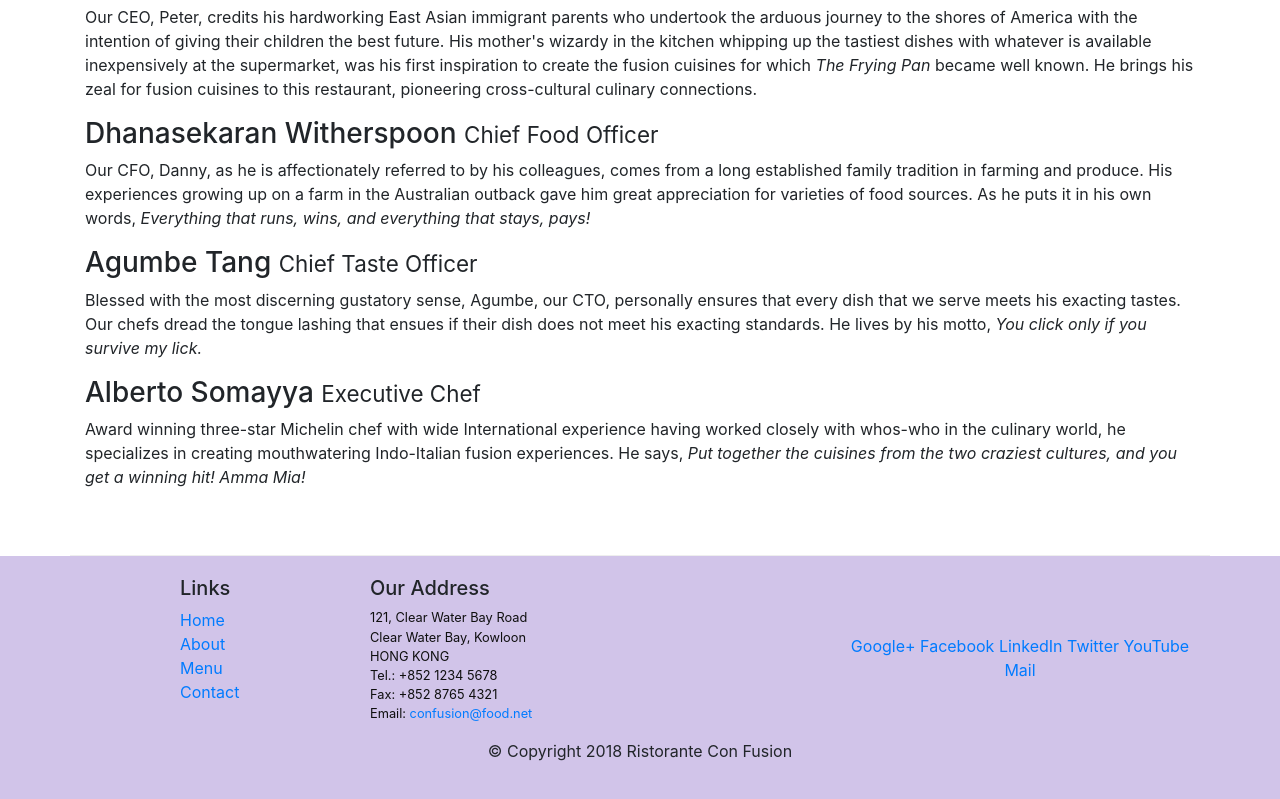
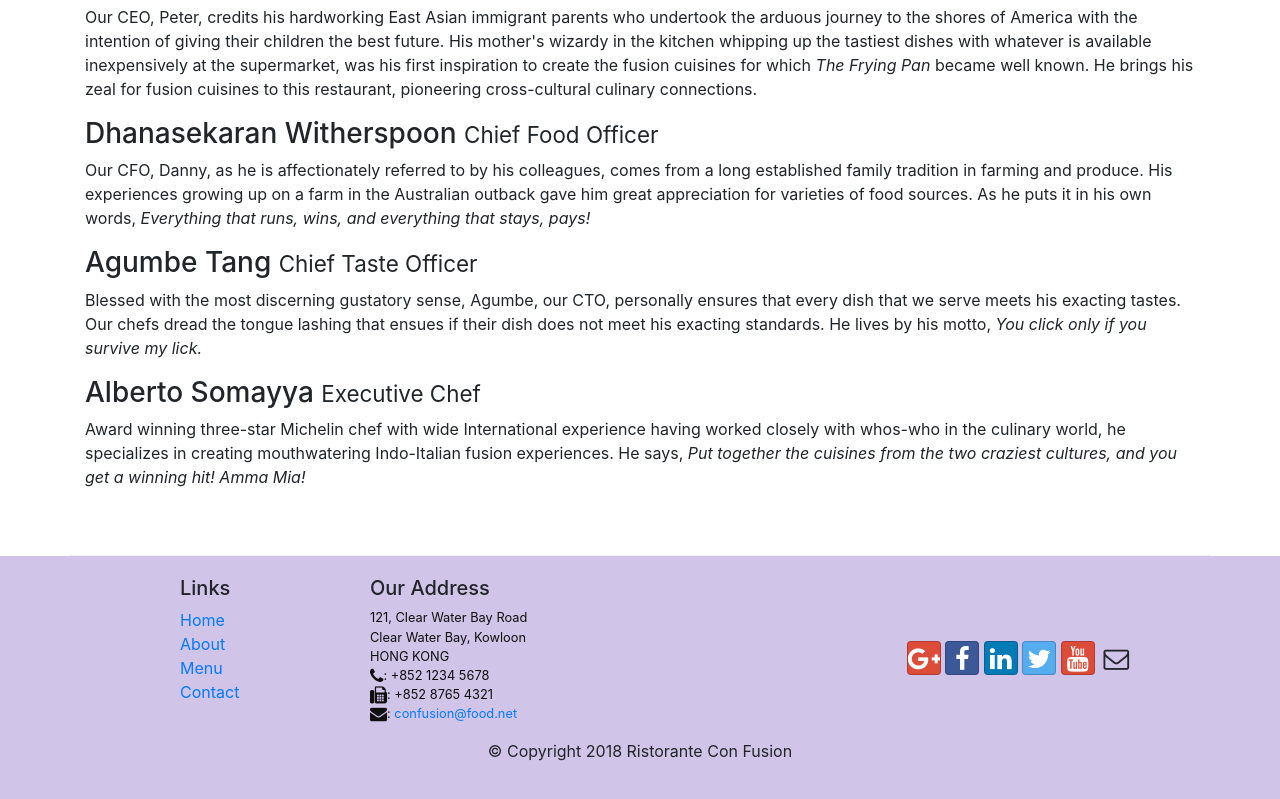
Before and after one commit to fort3/conFusion, a website: page aboutus.html in a window 1280 px wide. Shown: the part 1018-1817 px from the top of the page. Drawn offline with nearby package versions, Linux system fonts and the light colour scheme.

Commit message:
Icon Fonts

```diff
--- a/aboutus.html
+++ b/aboutus.html
@@ -12,6 +12,8 @@
 
     <!-- Bootstrap CSS -->
     <link rel="stylesheet" href="node_modules/bootstrap/dist/css/bootstrap.min.css">
+    <link rel="stylesheet" href="node_modules/font-awesome/css/font-awesome.min.css">
+    <link rel="stylesheet" href="node_modules/bootstrap-social/bootstrap-social.css">
 </head>
 
 <body>
@@ -25,16 +27,16 @@
             <div class="collapse navbar-collapse" id="Navbar">
                 <ul class="navbar-nav mr-auto">
                     <li class="nav-item">
-                        <a class="nav-link" href="./index.html">Home</a>
+                        <a class="nav-link" href="./index.html"><span class="fa fa-home fa-lg"> Home</span></a>
                     </li>
                     <li class="nav-item active">
-                        <a class="nav-link" href="#">About</a>
+                        <a class="nav-link" href="#"><span class="fa fa-info fa-lg"> About</span></a>
                     </li>
                     <li class="nav-item">
-                        <a class="nav-link" href="#">Menu</a>
+                        <a class="nav-link" href="#"><span class="fa fa-list fa-lg"> Menu </span></a>
                     </li>
                     <li class="nav-item">
-                        <a class="nav-link" href="#">Contact</a>
+                        <a class="nav-link" href="#"><span class="fa fa-address-card fa-lg"> Contact</span> </a>
                     </li>
                 </ul>
             </div>
@@ -112,19 +114,19 @@
 		              121, Clear Water Bay Road<br>
 		              Clear Water Bay, Kowloon<br>
 		              HONG KONG<br>
-		              Tel.: +852 1234 5678<br>
-		              Fax: +852 8765 4321<br>
-		              Email: <a href="mailto:confusion@food.net">confusion@food.net</a>
+		              <i class="fa fa-phone fa-lg"></i>: +852 1234 5678<br>
+                      <i class="fa fa-fax fa-lg"></i>:  +852 8765 4321<br>
+                      <i class="fa fa-envelope fa-lg"></i>:  <a href="mailto:confusion@food.net">confusion@food.net</a>
 		           </address>
                 </div>
                 <div class="col-12 col-sm-4 align-self-center">
                     <div class="text-center">
-                        <a href="http://google.com/+">Google+</a>
-                        <a href="http://www.facebook.com/profile.php?id=">Facebook</a>
-                        <a href="http://www.linkedin.com/in/">LinkedIn</a>
-                        <a href="http://twitter.com/">Twitter</a>
-                        <a href="http://youtube.com/">YouTube</a>
-                        <a href="mailto:">Mail</a>
+                        <a class="btn btn-social-icon btn-google" href="http://google.com/+"><i class="fa fa-google-plus"></i></a>
+                        <a class="btn btn-social-icon btn-facebook" href="http://www.facebook.com/profile.php?id="> <i class="fa fa-facebook"></i></a>
+                        <a class="btn btn-social-icon btn-linkedin" href="http://www.linkedin.com/in/"><i class="fa fa-linkedin"></i></a>
+                        <a class="btn btn-social-icon btn-twitter" href="http://twitter.com/"><i class="fa fa-twitter"></i></a>
+                        <a class="btn btn-social-icon btn-google" href="http://youtube.com/"><i class="fa fa-youtube"></i></a>
+                        <a class="btn btn-social-icon" href="mailto:"><i class="fa fa-envelope-o"></i></a>
                     </div>
                 </div>
            </div>
--- a/package.json
+++ b/package.json
@@ -15,6 +15,8 @@
   },
   "dependencies": {
     "bootstrap": "^4.5.2",
+    "bootstrap-social": "^5.1.1",
+    "font-awesome": "^4.7.0",
     "jquery": "^3.5.1",
     "popper.js": "^1.16.1"
   }
```
Also changed, not shown: index.html (+15 -13 lines), 1 other file.
